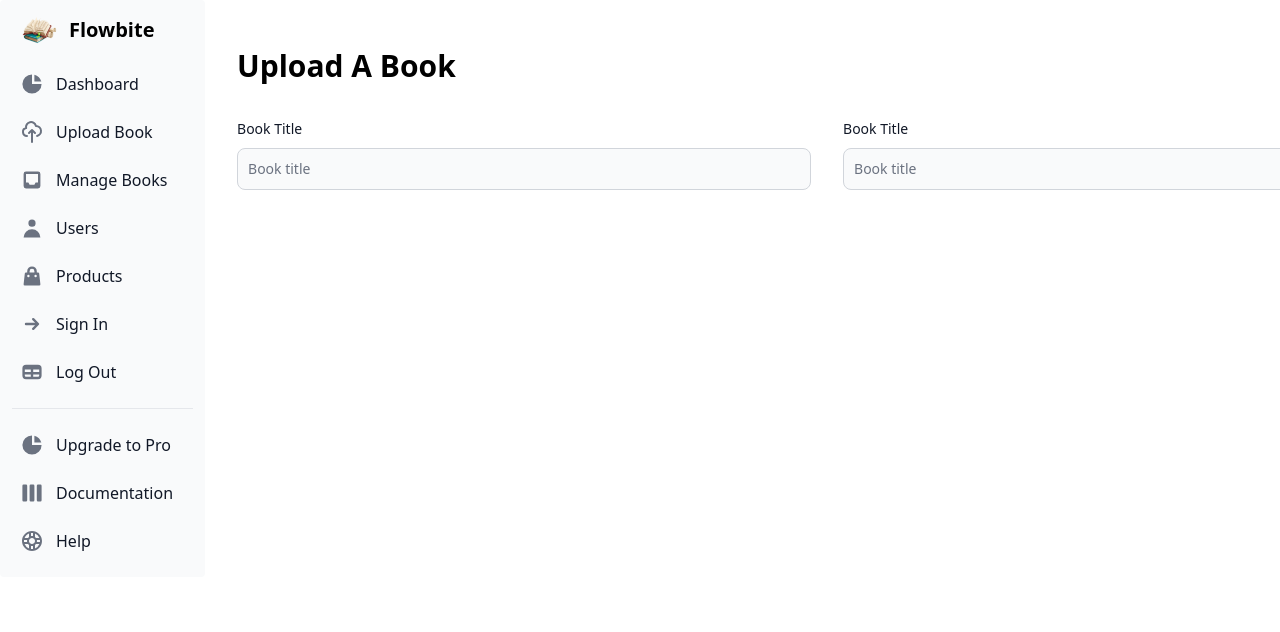
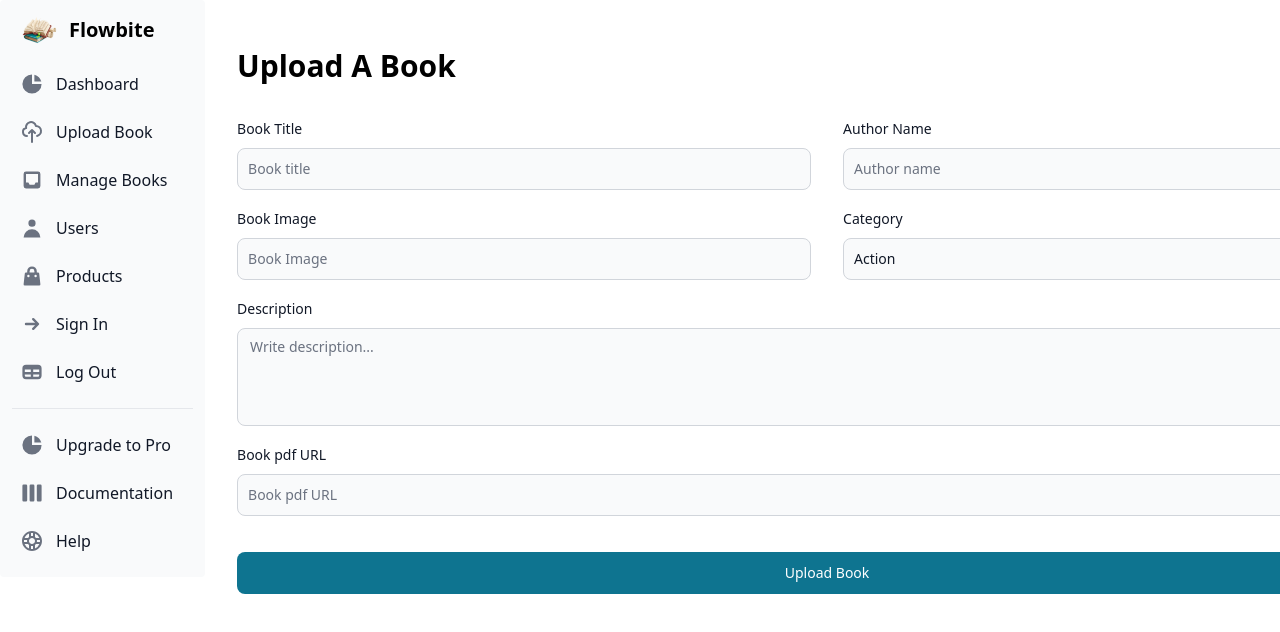
Before and after one commit to Pasindu599/MERN-Book-shop, a React (Vite) app in the folder client/: page /admin/dashboard/upload in a window 1280 px wide. Shown: the top 632 px of the page. Built offline with nearby package versions, Linux system fonts and the light colour scheme.

Commit message:
complte upload book page and connet with db

```diff
--- a/client/src/dashboard/UploadBook.jsx
+++ b/client/src/dashboard/UploadBook.jsx
@@ -1,20 +1,98 @@
 import React from "react";
+import { useState } from "react";
 
-import { Button, Checkbox, Label, TextInput } from "flowbite-react";
+import {
+  Button,
+  Checkbox,
+  Label,
+  Select,
+  TextInput,
+  Textarea,
+} from "flowbite-react";
 
 function UploadBook() {
+  const categories = [
+    "Action",
+    "Adventure",
+    "Biography",
+    "Comedy",
+    "Crime",
+    "Drama",
+    "Fantasy",
+    "Historical",
+    "Horror",
+    "Mystery",
+    "Romance",
+    "Science Fiction",
+    "Thriller",
+    "Western",
+  ];
+
+  const [selectedCategories, setSelectedCategories] = useState(categories[0]);
+
+  const handleCategoryChange = (e) => {
+    setSelectedCategories(e.target.value);
+  };
+
+  const handleSubmit = (e) => {
+    e.preventDefault();
+    console.log("Form submitted");
+    const formData = e.target;
+
+    const title = formData.title.value;
+    const authorName = formData.authorName.value;
+    const bookImage = formData.bookImage.value;
+    const category = formData.categoryName.value;
+    const description = formData.description.value;
+    const pdfURL = formData.pdfURL.value;
+    const price = 100;
+
+    const bookData = {
+      title,
+      description,
+      bookImage,
+      authorName,
+
+      category,
+
+      pdfURL,
+      price,
+    };
+    console.log(bookData);
+
+    fetch("http://localhost:5000/api/books/upload-book", {
+      method: "POST",
+      body: JSON.stringify(bookData),
+      headers: {
+        "Content-Type": "application/json",
+      },
+    })
+      .then((res) => res.json())
+      .then((data) => {
+        // console.log(data);
+        alert("Book uploaded successfully");
+        formData.reset();
+      })
+      .catch((err) => {
+        console.log(err);
+      });
+  };
+
   return (
     <div className="px-4 my-12 ">
       <h2 className="mb-8 text-3xl font-bold">Upload A Book</h2>
-      <form className="flex lg:w-[1180px] flex-col flex-wrap gap-4">
+      <form
+        onSubmit={handleSubmit}
+        className="flex lg:w-[1180px] flex-col flex-wrap gap-4"
+      >
         <div className="flex gap-8">
           <div className="lg:w-1/2">
             <div className="mb-2 block">
               <Label htmlFor="title" value="Book Title" />
             </div>
             <TextInput
-              id="bookTitle"
-              name="bookTitle"
+              id="title"
+              name="title"
               type="text"
               placeholder="Book title"
               required
@@ -22,17 +100,79 @@ function UploadBook() {
           </div>
           <div className="lg:w-1/2">
             <div className="mb-2 block">
-              <Label htmlFor="title" value="Book Title" />
+              <Label htmlFor="authorName" value="Author Name" />
             </div>
             <TextInput
-              id="bookTitle"
-              name="bookTitle"
+              id="authorName"
+              name="Author Name"
               type="text"
-              placeholder="Book title"
+              placeholder="Author name"
               required
             />
           </div>
         </div>
+
+        {/* second row */}
+        <div className="flex gap-8">
+          <div className="lg:w-1/2">
+            <div className="mb-2 block">
+              <Label htmlFor="bookImage" value="Book Image" />
+            </div>
+            <TextInput
+              id="bookImage"
+              name="bookImage"
+              type="text"
+              placeholder="Book Image"
+              required
+            />
+          </div>
+          <div className="lg:w-1/2">
+            <div className="mb-2 block">
+              <Label htmlFor="inputState" value="Category" />
+            </div>
+            <Select
+              id="inputState"
+              name="categoryName"
+              className="w-full rounded"
+              value={selectedCategories}
+              onChange={handleCategoryChange}
+            >
+              {categories.map((category) => (
+                <option key={category} value={category}>
+                  {category}
+                </option>
+              ))}
+            </Select>
+          </div>
+        </div>
+        <div>
+          <div className="mb-2 block">
+            <Label htmlFor="description" value="Description" />
+          </div>
+          <Textarea
+            id="description "
+            name="description"
+            placeholder="Write description..."
+            required
+            className="w-full"
+            rows={4}
+          />
+        </div>
+        <div>
+          <div className="mb-2 block">
+            <Label htmlFor="pdfURL" value="Book pdf URL" />
+          </div>
+          <TextInput
+            id="pdfURL"
+            name="pdfURL"
+            type="text"
+            placeholder="Book pdf URL"
+            required
+          />
+        </div>
+        <Button type="submit" className="mt-5">
+          Upload Book
+        </Button>
       </form>
     </div>
   );
```
